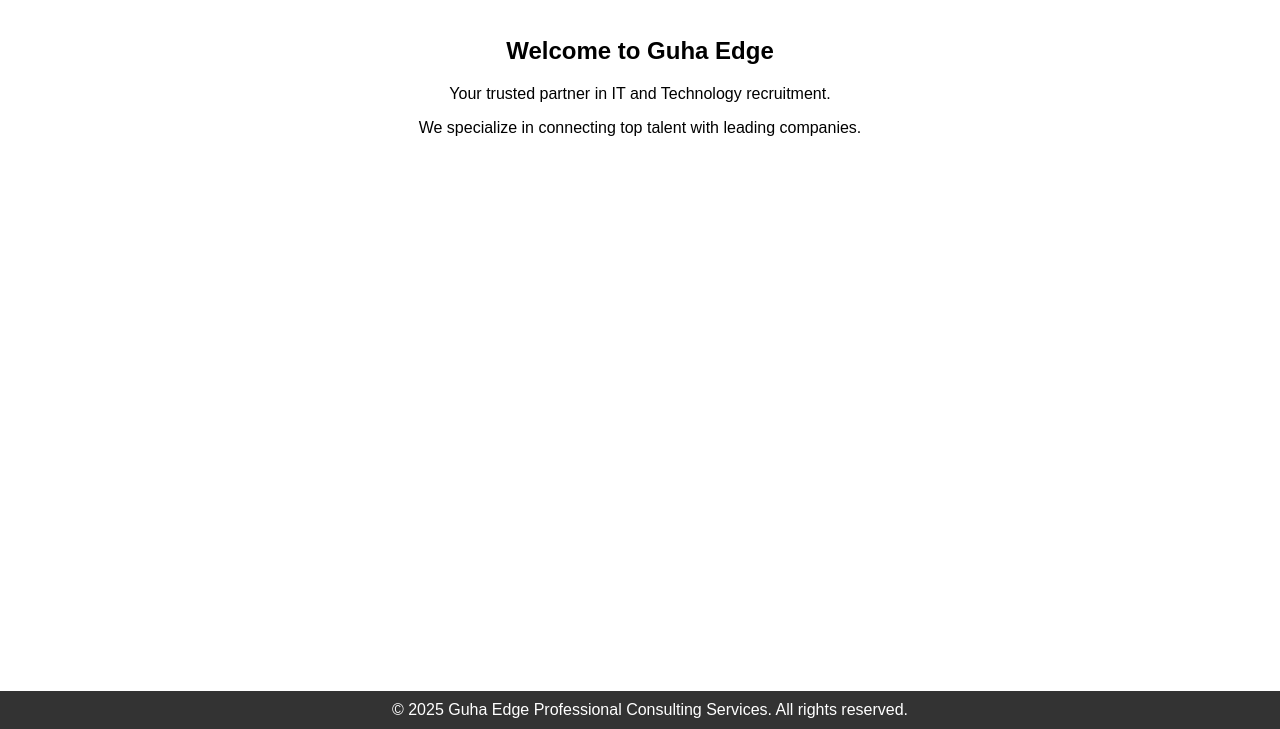
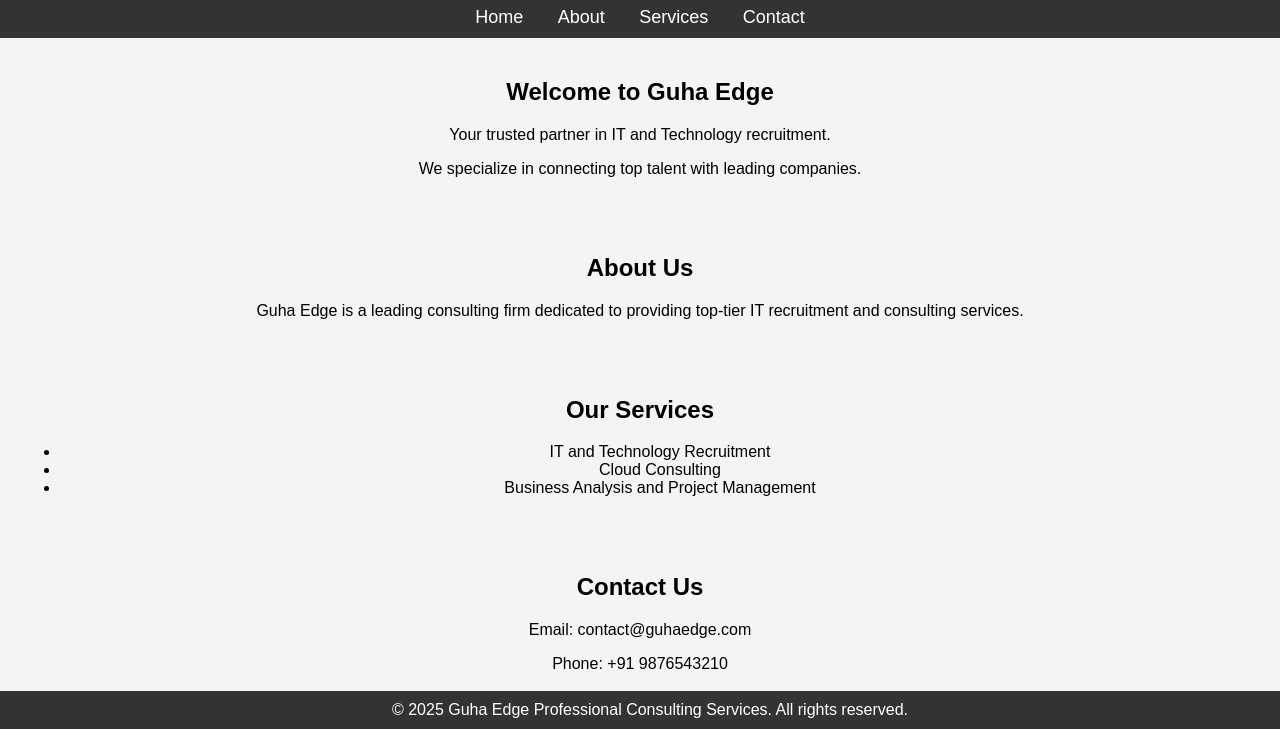
Before and after one commit to GuhaEdge/guhaedge.github.io, a plain HTML site: page index.html in a window 1280 px wide. Shown: the part 71-800 px from the top of the page. Drawn offline with Linux system fonts and the light colour scheme.

Commit message:
Add files via upload

```diff
--- a/index.html
+++ b/index.html
@@ -10,12 +10,23 @@
             margin: 0;
             padding: 0;
             text-align: center;
+            background-color: #f4f4f4;
         }
         .header {
             background-color: #004080;
             color: white;
             padding: 20px;
             font-size: 24px;
+        }
+        .nav {
+            background-color: #333;
+            padding: 10px;
+        }
+        .nav a {
+            color: white;
+            margin: 0 15px;
+            text-decoration: none;
+            font-size: 18px;
         }
         .content {
             padding: 20px;
@@ -34,10 +45,33 @@
     <div class="header">
         Guha Edge Professional Consulting Services
     </div>
-    <div class="content">
+    <div class="nav">
+        <a href="#home">Home</a>
+        <a href="#about">About</a>
+        <a href="#services">Services</a>
+        <a href="#contact">Contact</a>
+    </div>
+    <div class="content" id="home">
         <h2>Welcome to Guha Edge</h2>
         <p>Your trusted partner in IT and Technology recruitment.</p>
         <p>We specialize in connecting top talent with leading companies.</p>
+    </div>
+    <div class="content" id="about">
+        <h2>About Us</h2>
+        <p>Guha Edge is a leading consulting firm dedicated to providing top-tier IT recruitment and consulting services.</p>
+    </div>
+    <div class="content" id="services">
+        <h2>Our Services</h2>
+        <ul>
+            <li>IT and Technology Recruitment</li>
+            <li>Cloud Consulting</li>
+            <li>Business Analysis and Project Management</li>
+        </ul>
+    </div>
+    <div class="content" id="contact">
+        <h2>Contact Us</h2>
+        <p>Email: contact@guhaedge.com</p>
+        <p>Phone: +91 9876543210</p>
     </div>
     <div class="footer">
         &copy; 2025 Guha Edge Professional Consulting Services. All rights reserved.
```
